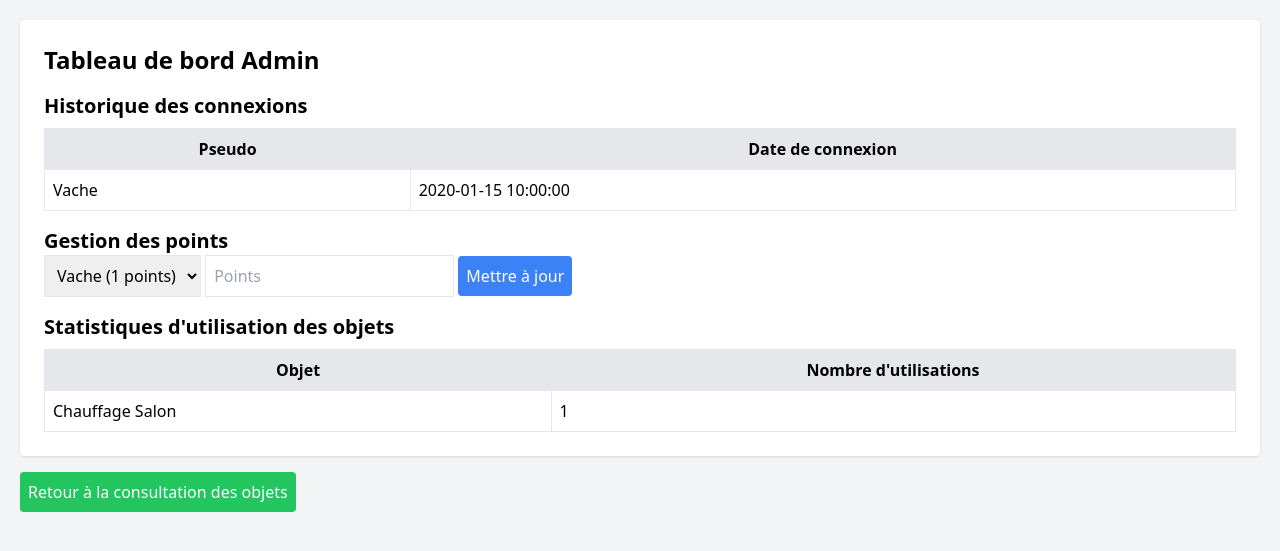
After one commit to Cupo2fleurs/Projet-ING1-Dev, a PHP site: page /admin_dashboard.php in a window 1280 px wide. The commit adds this page. Shown: the top 551 px of the page. Run offline with PHP 8.4, Linux system fonts and the light colour scheme; data comes from the database, SQL or seed files in the repository; tables that the repository leaves empty hold one stand-in row (values such as "Sample post"); some libraries are stand-ins or nearby versions.

Commit message:
Add files via upload

```diff
--- /dev/null
+++ b/houseBon/admin_dashboard.php
@@ -0,0 +1,88 @@
+<?php
+session_start();
+
+// Connexion à la base de données
+try {
+    $pdo_option = array(PDO::ATTR_ERRMODE => PDO::ERRMODE_EXCEPTION);
+    $bdd = new PDO('mysql:host=localhost;dbname=utilisateur', 'root', '', $pdo_option);
+} catch (Exception $ex) {
+    die("Erreur : " . $ex->getMessage());
+}
+
+// Récupérer l'historique des connexions
+$sql = "SELECT users.pseudo, connexions.date_connexion FROM connexions JOIN users ON connexions.user_id = users.id ORDER BY date_connexion DESC";
+$stmt = $bdd->prepare($sql);
+$stmt->execute();
+$connexions = $stmt->fetchAll(PDO::FETCH_ASSOC);
+
+// Récupérer la liste des utilisateurs
+$sql = "SELECT id, pseudo, points FROM users";
+$stmt = $bdd->prepare($sql);
+$stmt->execute();
+$users = $stmt->fetchAll(PDO::FETCH_ASSOC);
+
+// Récupérer les statistiques d'utilisation des objets
+$sql = "SELECT objets.nom, COUNT(utilisations.id) AS total_utilisations FROM utilisations JOIN objets ON utilisations.objet_id = objets.id GROUP BY objets.nom ORDER BY total_utilisations DESC";
+$stmt = $bdd->prepare($sql);
+$stmt->execute();
+$stats = $stmt->fetchAll(PDO::FETCH_ASSOC);
+?>
+
+<!DOCTYPE html>
+<html lang="fr">
+<head>
+    <meta charset="UTF-8">
+    <meta name="viewport" content="width=device-width, initial-scale=1.0">
+    <title>Admin Dashboard</title>
+    <script src="https://cdn.tailwindcss.com"></script>
+</head>
+<body class="bg-gray-100 p-5">
+    <div class="container mx-auto bg-white p-6 rounded shadow">
+        <h1 class="text-2xl font-bold mb-4">Tableau de bord Admin</h1>
+
+        <!-- Historique des connexions -->
+        <h2 class="text-xl font-semibold mt-4">Historique des connexions</h2>
+        <table class="w-full mt-2 border">
+            <tr class="bg-gray-200">
+                <th class="p-2">Pseudo</th>
+                <th class="p-2">Date de connexion</th>
+            </tr>
+            <?php foreach ($connexions as $connexion): ?>
+                <tr>
+                    <td class="p-2 border"> <?= htmlspecialchars($connexion['pseudo']) ?> </td>
+                    <td class="p-2 border"> <?= htmlspecialchars($connexion['date_connexion']) ?> </td>
+                </tr>
+            <?php endforeach; ?>
+        </table>
+
+
+        <!-- Ajouter des points aux utilisateurs -->
+        <h2 class="text-xl font-semibold mt-4">Gestion des points</h2>
+        <form action="update_points.php" method="post">
+            <select name="user_id" class="border p-2">
+                <?php foreach ($users as $user): ?>
+                    <option value="<?= $user['id'] ?>"> <?= htmlspecialchars($user['pseudo']) ?> (<?= $user['points'] ?> points) </option>
+                <?php endforeach; ?>
+            </select>
+            <input type="number" name="points" placeholder="Points" class="border p-2" required>
+            <button type="submit" class="bg-blue-500 text-white p-2 rounded">Mettre à jour</button>
+        </form>
+
+        <!-- Statistiques d'utilisation des objets -->
+        <h2 class="text-xl font-semibold mt-4">Statistiques d'utilisation des objets</h2>
+        <table class="w-full mt-2 border">
+            <tr class="bg-gray-200">
+                <th class="p-2">Objet</th>
+                <th class="p-2">Nombre d'utilisations</th>
+            </tr>
+            <?php foreach ($stats as $stat): ?>
+                <tr>
+                    <td class="p-2 border"> <?= htmlspecialchars($stat['nom']) ?> </td>
+                    <td class="p-2 border"> <?= htmlspecialchars($stat['total_utilisations']) ?> </td>
+                </tr>
+            <?php endforeach; ?>
+        </table>
+    </div>
+    <a href="ConsultObj.php" class="bg-green-500 text-white p-2 rounded mt-4 inline-block">Retour à la consultation des objets</a>
+</body>
+</html>
```
Also changed, not shown: houseBon/Consultobj.php (+15 -0 lines), houseBon/VerifConnexion.php (+14 -15 lines), houseBon/update_points.php (added, +21 -0 lines), houseBon/utilisations.sql (added, +8 -0 lines).
